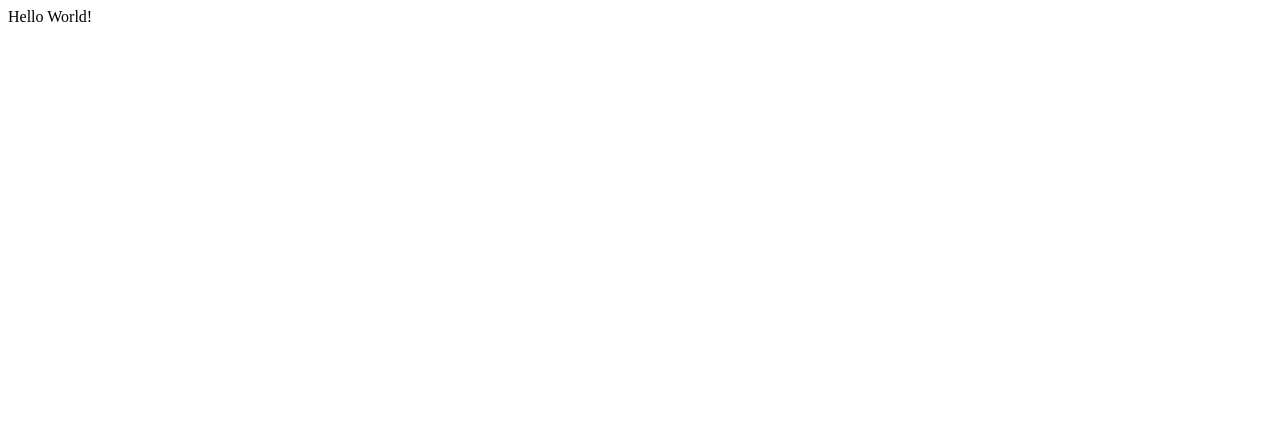
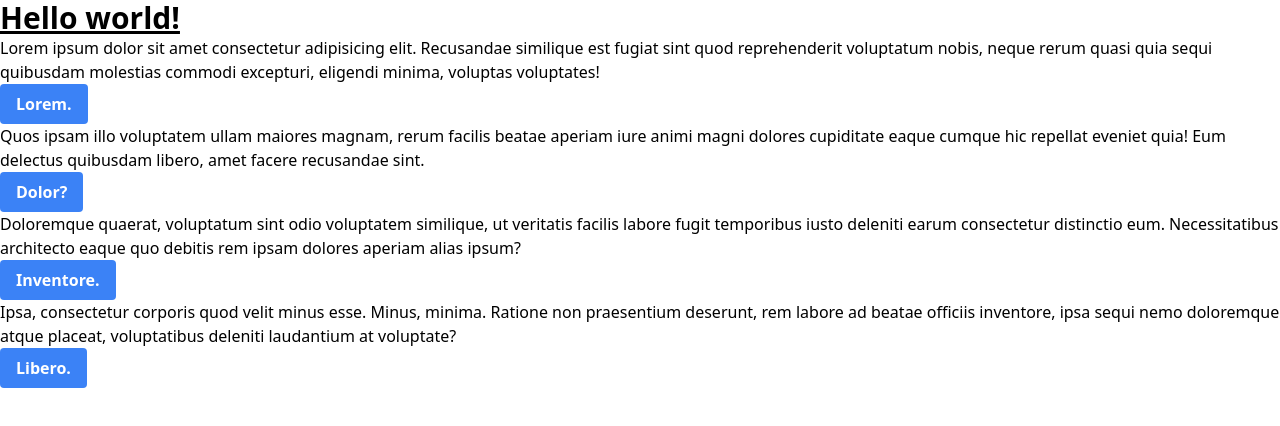
Before and after one commit to MichalNawrot/robietocolubie, a plain HTML site: page index.html in a window 1280 px wide. Drawn offline with Linux system fonts and the light colour scheme.

Commit message:
init Tailwind

```diff
--- a/index.html
+++ b/index.html
@@ -1,11 +1,35 @@
 <!doctype html>
 <html lang="en">
+
 <head>
   <meta charset="UTF-8" />
   <meta name="viewport" content="width=device-width, initial-scale=1.0" />
   <title>Robietocolubie</title>
+  <link href="./output.css" rel="stylesheet">
 </head>
+
 <body>
-    <div id="root">Hello World!</div>
+  <h1 class="text-3xl font-bold underline">
+    Hello world!
+  </h1>
+  <ul>
+    <li>
+      <p>Lorem ipsum dolor sit amet consectetur adipisicing elit. Recusandae similique est fugiat sint quod reprehenderit voluptatum nobis, neque rerum quasi quia sequi quibusdam molestias commodi excepturi, eligendi minima, voluptas voluptates!</p>
+    </li>
+    <button class="btn">Lorem.</button>
+    <li>
+      <p>Quos ipsam illo voluptatem ullam maiores magnam, rerum facilis beatae aperiam iure animi magni dolores cupiditate eaque cumque hic repellat eveniet quia! Eum delectus quibusdam libero, amet facere recusandae sint.</p>
+    </li>
+    <button class="btn">Dolor?</button>
+    <li>
+      <p>Doloremque quaerat, voluptatum sint odio voluptatem similique, ut veritatis facilis labore fugit temporibus iusto deleniti earum consectetur distinctio eum. Necessitatibus architecto eaque quo debitis rem ipsam dolores aperiam alias ipsum?</p>
+    </li>
+    <button class="btn">Inventore.</button>
+    <li>
+      <p>Ipsa, consectetur corporis quod velit minus esse. Minus, minima. Ratione non praesentium deserunt, rem labore ad beatae officiis inventore, ipsa sequi nemo doloremque atque placeat, voluptatibus deleniti laudantium at voluptate?</p>
+    </li>
+    <button class="btn">Libero.</button>
+  </ul>
 </body>
+
 </html>
--- /dev/null
+++ b/input.css
@@ -0,0 +1,7 @@
+@tailwind base;
+@tailwind components;
+@tailwind utilities;
+
+.btn {
+    @apply bg-blue-500 hover:bg-blue-700 text-white font-bold py-2 px-4 rounded
+}
--- /dev/null
+++ b/tailwind.config.js
@@ -0,0 +1,8 @@
+/** @type {import('tailwindcss').Config} */
+module.exports = {
+  content: ["./**/*.{html,js}"],
+  theme: {
+    extend: {},
+  },
+  plugins: [],
+}
```
Also changed, not shown: output.css (added), 1 other file. Lines whose indentation alone changed are shown as unchanged.
